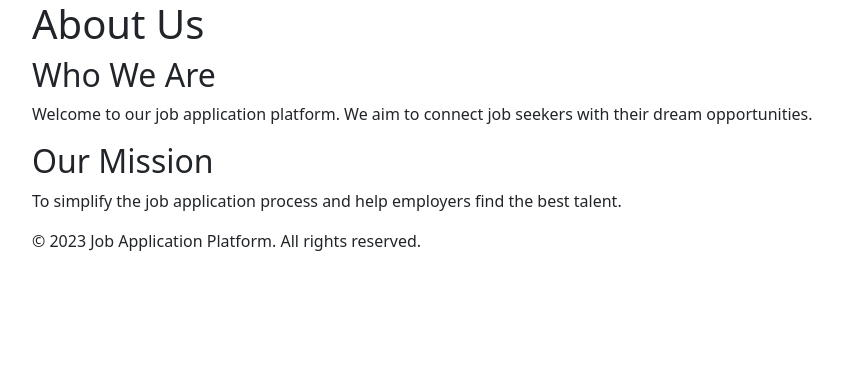
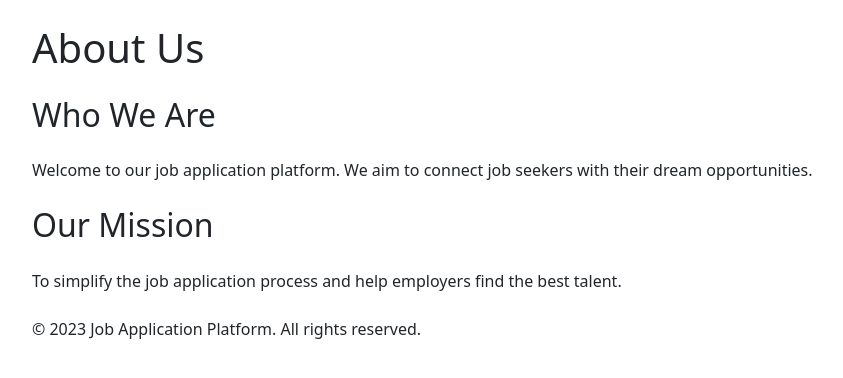
Before and after one commit to mahmudurmahid/django-job-application-form-web-app, a Django app: template job_application/templates/about.html in a window 1280 px wide. Shown: the top 378 px of the page, without its empty margins (50-893 px from the left). Run offline with Django 4.2, Linux system fonts and the light colour scheme; the template is opened without the code that fills it, so the values that code supplies are empty.

Commit message:
added about page to views, and changed about.html styling

```diff
--- a/job_application/templates/about.html
+++ b/job_application/templates/about.html
@@ -1,19 +1,19 @@
 {% extends 'base.html' %} {% block content %}
 
-<h1>About Us</h1>
-    <h2>Who We Are</h2>
-    <p>
+<h1 class="mt-4 mb-4">About Us</h1>
+    <h2 class="mt-4 mb-4">Who We Are</h2>
+    <p class="mt-4 mb-4">
         Welcome to our job application platform. We aim to connect job seekers
         with their dream opportunities.
     </p>
     </section>
     <section>
-    <h2>Our Mission</h2>
-    <p>
+    <h2 class="mt-4 mb-4">Our Mission</h2>
+    <p class="mt-4 mb-4">
         To simplify the job application process and help employers find the
         best talent.
     </p>
-    <footer>
+    <footer class="mt-4 mb-4">
         <p>&copy; 2023 Job Application Platform. All rights reserved.</p>
     </footer>
 {% endblock %}
--- a/job_application/urls.py
+++ b/job_application/urls.py
@@ -2,5 +2,6 @@ from django.urls import path
 from . import views
 
 urlpatterns = [
-    path('', views.index, name='index')
+    path('', views.index, name='index'),
+    path('about/', views.about, name='about'),
 ]
--- a/job_application/views.py
+++ b/job_application/views.py
@@ -28,3 +28,6 @@ def index(request):
             email_message.send()
 
     return render(request, "index.html")
+
+def about(request):
+    return render(request, "about.html")
```
